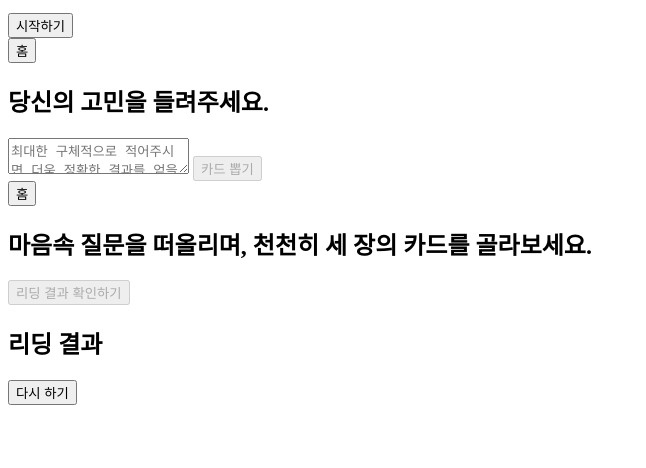
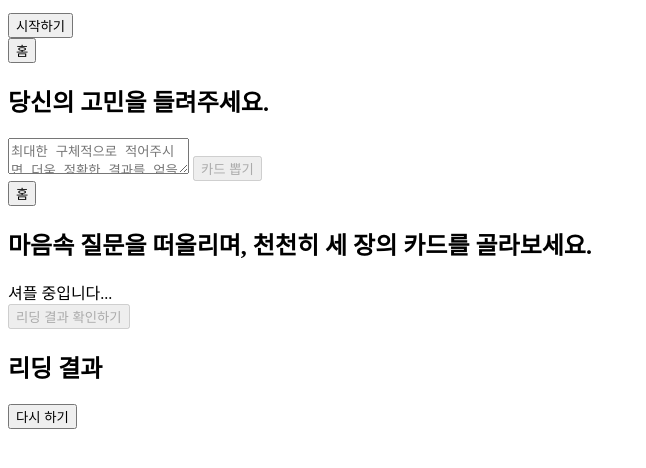
Before and after one commit to makee-ham/sam-tarot, a plain HTML site: page index.html in a window 1280 px wide. Shown: the part 102-570 px from the top of the page, without its empty margins (0-646 px from the left). Drawn offline with Linux system fonts and the light colour scheme.

Commit message:
✨ #1 HTML에 로딩 메시지 영역 추가
id loading, class hidden 부여

```diff
--- a/index.html
+++ b/index.html
@@ -29,6 +29,7 @@
     <section id="draw" class="hidden">
       <button class="home-btn" data-target="landing">홈</button>
       <h2>마음속 질문을 떠올리며, 천천히 세 장의 카드를 골라보세요.</h2>
+      <div id="loading" class="hidden">셔플 중입니다...</div>
       <!-- 78장 뒷면 좌르륵 마우스 드래그 -->
       <div id="card-area"></div>
       <div id="selected-cards"></div>
```
